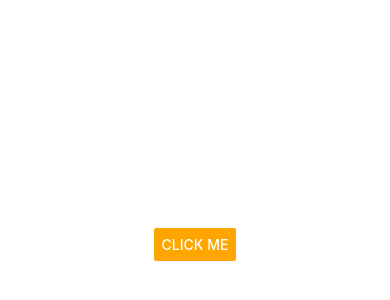
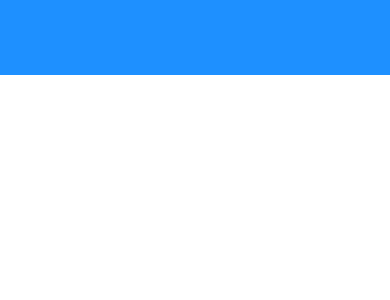
Before and after one commit to BenJohnsonFullStack/DoneWithIt, a React Native app: screen / in a window 390 px wide. Shown: the part 178-478 px from the top of the page. Built offline with nearby package versions, Linux system fonts and the light colour scheme.

Commit message:
orientation support

```diff
--- a/App.js
+++ b/App.js
@@ -1,19 +1,17 @@
-import { StatusBar } from "expo-status-bar";
-import { StyleSheet, SafeAreaView, Alert, Button } from "react-native";
+// import { StatusBar } from "expo-status-bar";
+import {
+  StyleSheet,
+  SafeAreaView,
+  Button,
+  Platform,
+  StatusBar,
+  View,
+} from "react-native";
 
 export default function App() {
   return (
     <SafeAreaView style={styles.container}>
-      <Button
-        color="orange"
-        title="Click Me"
-        onPress={() =>
-          Alert.alert("Uh Oh!", "Did you mean to do that?", [
-            { text: "Yes" },
-            { text: "No" },
-          ])
-        }
-      />
+      <View style={styles.view}></View>
     </SafeAreaView>
   );
 }
@@ -22,7 +20,13 @@ const styles = StyleSheet.create({
   container: {
     flex: 1,
     backgroundColor: "#fff",
-    alignItems: "center",
-    justifyContent: "center",
+    paddingTop: Platform.OS === "android" ? StatusBar.currentHeight : 0,
+    // alignItems: "center",
+    // justifyContent: "center",
+  },
+  view: {
+    backgroundColor: "dodgerblue",
+    width: "100%",
+    height: "30%",
   },
 });
--- a/app.json
+++ b/app.json
@@ -3,7 +3,7 @@
     "name": "DoneWithIt",
     "slug": "DoneWithIt",
     "version": "1.0.0",
-    "orientation": "portrait",
+    "orientation": "default",
     "icon": "./assets/icon.png",
     "userInterfaceStyle": "light",
     "splash": {
```
